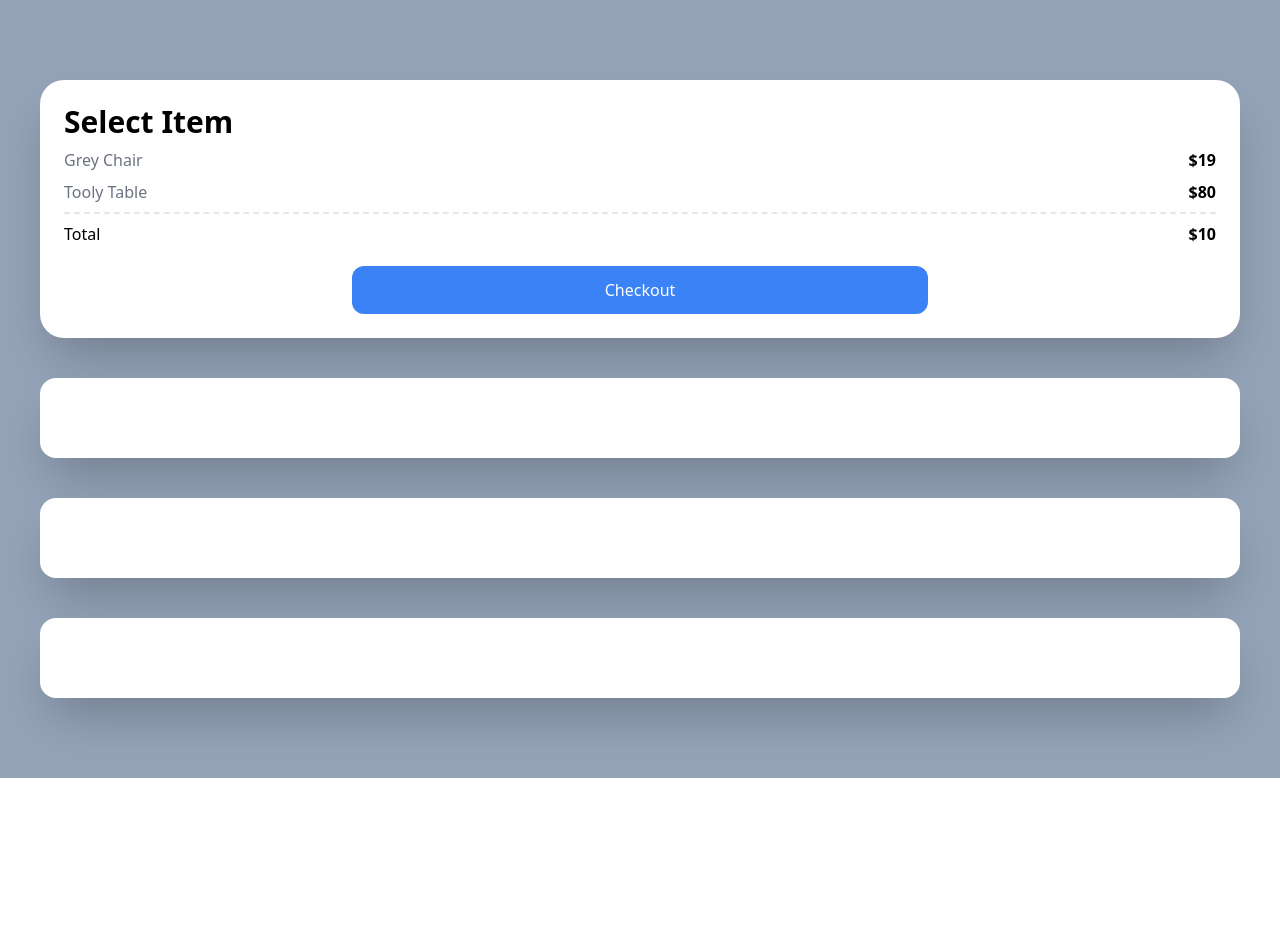
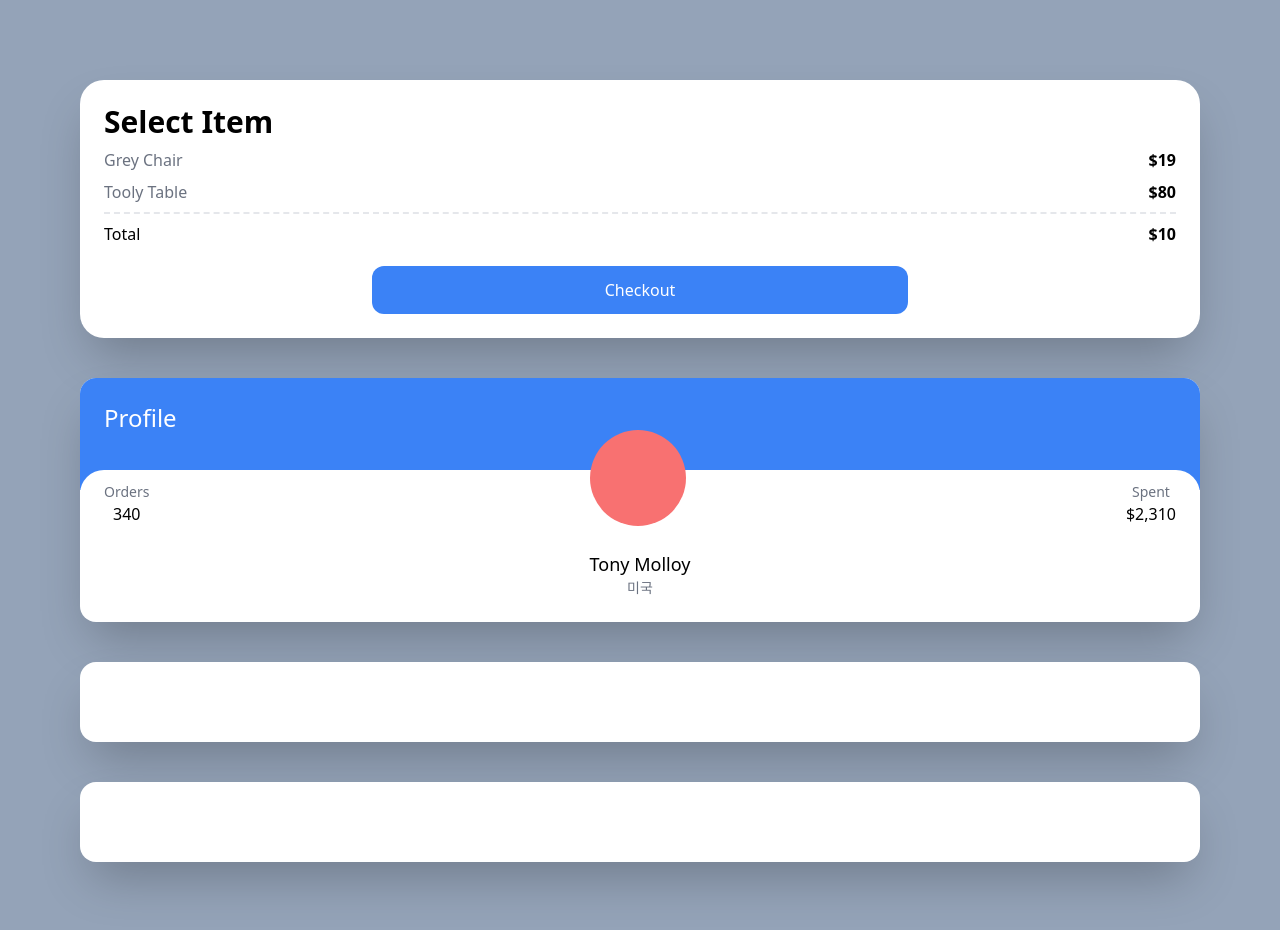
Before and after one commit to tiyang0110/nextj-carrot, a Next.js app: page / in a window 1280 px wide. Shown: the top 930 px of the page. Before the commit the page ends 800 px from the top, so only its background shows below. Built offline with nearby package versions, Linux system fonts and the light colour scheme.

Commit message:
TailwindCSS 4.3 할차례

```diff
--- a/pages/index.tsx
+++ b/pages/index.tsx
@@ -2,7 +2,7 @@
 
 const Home: NextPage = () => {
   return (
-    <div className="bg-slate-400 py-20 px-10 grid gap-10">
+    <div className="bg-slate-400 py-20 px-20 grid gap-10">
       <div className="bg-white p-6 rounded-3xl shadow-2xl">
         <span className="font-semibold text-3xl">Select Item</span>
         <div className="flex justify-between my-2">
@@ -19,7 +19,28 @@
         </div>
         <div className="mt-5 bg-blue-500 text-white p-3 text-center rounded-xl w-2/4 mx-auto">Checkout</div>
       </div>
-      <div className="bg-white p-10 rounded-2xl shadow-2xl"></div>
+      <div className="bg-white overflow-hidden rounded-2xl shadow-2xl">
+        <div className="bg-blue-500 p-6 pb-14">
+          <span className="text-white text-2xl">Profile</span>
+        </div>
+        <div className="rounded-3xl bg-white -top-5 relative p-6">
+          <div className="flex items-end relative -top-16 justify-between">
+            <div className="flex flex-col items-center">
+              <span className="text-sm text-gray-500">Orders</span>
+              <span className="font-medium">340</span>
+            </div>
+            <div className="w-24 h-24 bg-red-400 rounded-full"/>
+            <div className="flex flex-col items-center">
+              <span className="text-sm text-gray-500">Spent</span>
+              <span className="font-medium">$2,310</span>
+            </div>
+          </div>
+          <div className="flex flex-col items-center relative -mt-10 -mb-5">
+            <span className="text-lg font-medium">Tony Molloy</span>
+            <span className="text-sm text-gray-500">미국</span>
+          </div>
+        </div>
+      </div>
       <div className="bg-white p-10 rounded-2xl shadow-2xl"></div>
       <div className="bg-white p-10 rounded-2xl shadow-2xl"></div>
     </div>
```
